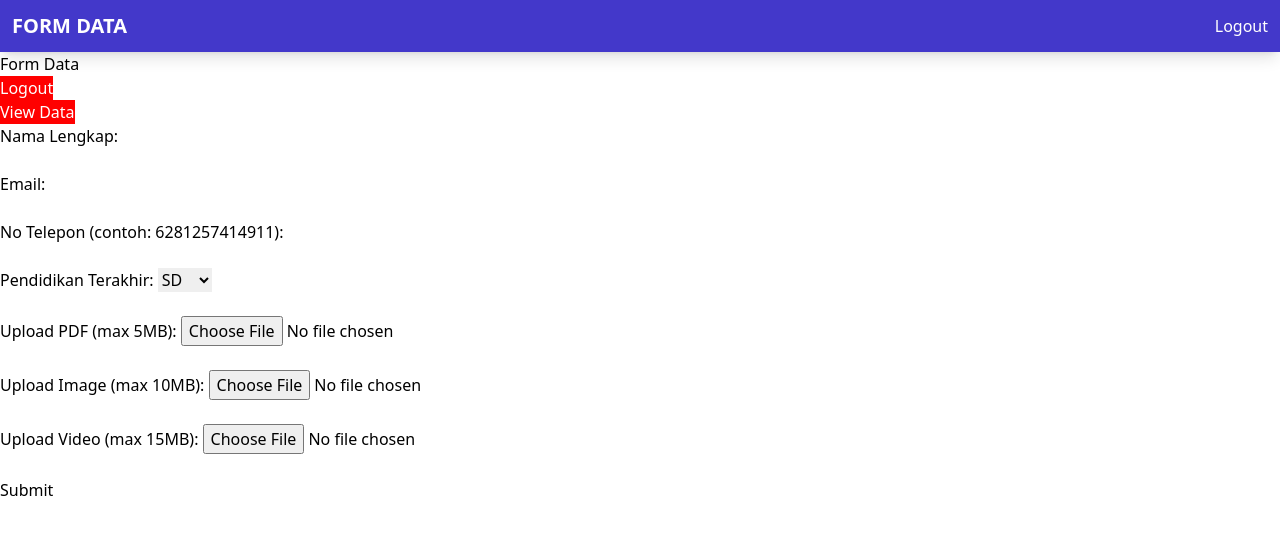
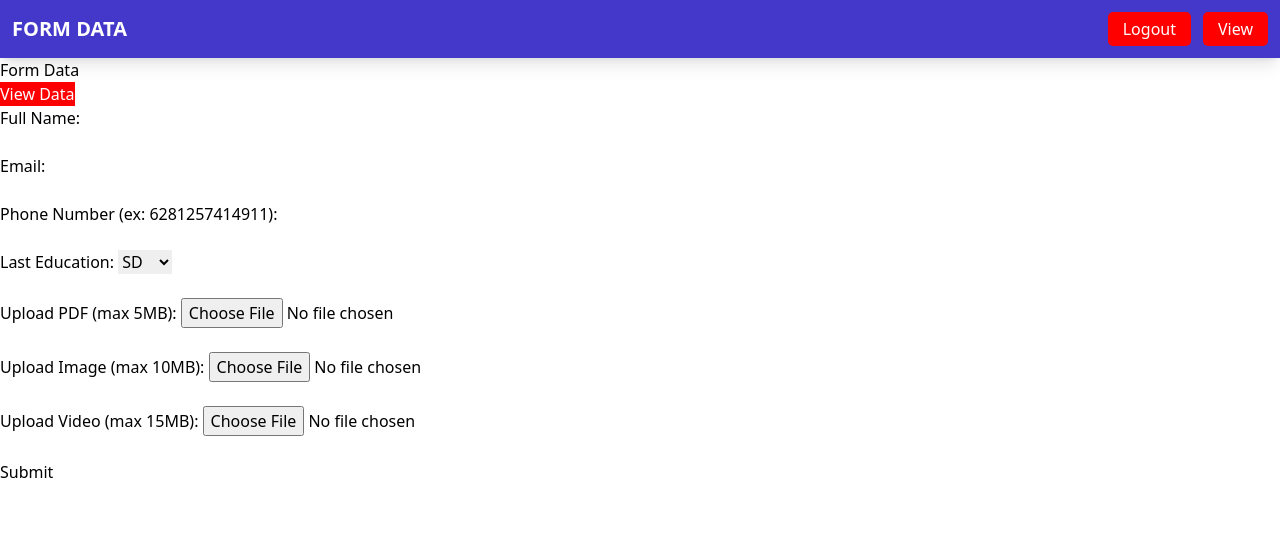
Before and after one commit to khairiyaputrii/Information-Security-Group-Project, a Flask app: page /data_form in a window 1280 px wide. Shown: the top 535 px of the page. Run offline with Flask 3, Linux system fonts and the light colour scheme; the visitor is signed in with stand-in values (Sample User, id 1); some libraries are stand-ins or nearby versions.

Commit message:
merge manually with danin-branch

```diff
--- a/app.py
+++ b/app.py
@@ -1,24 +1,32 @@
 from flask import Flask, render_template, request, redirect, url_for, flash, session
-import mysql.connector
 from werkzeug.security import generate_password_hash, check_password_hash
+from werkzeug.utils import secure_filename
 from Crypto.Cipher import AES, DES, ARC4
 from Crypto.Random import get_random_bytes
 from Crypto.Util.Padding import pad, unpad
+import mysql.connector
+import os
+app = Flask(__name__)
+app.secret_key = 'secret_key_for_flash_messages'
 
-app = Flask(__name__)
-app.secret_key = 'secret_key_for_flash_messages'  # Change to a more secure secret key
+# ? Set the upload folder
+app.config['UPLOAD_FOLDER'] = 'uploads'
+# ? Define allowed file extensions globally
+ALLOWED_EXTENSIONS = {'pdf', 'jpeg', 'jpg', 'png', 'mp4'}
 
 # ! DATABASE CONNECTION
 
-# Change to your database configuration
+# ? Change to your database configuration
 db_config = {
     'host': '127.0.0.1',
     'user': 'root',
     'password': '',
     'database': 'keamananinf',
+    'charset': 'utf8mb4',
+    'connection_timeout': 300
 }
 
-# Function to create a connection to the MySQL database
+# ? Function to create a connection to the MySQL database
 def create_connection():
     return mysql.connector.connect(**db_config)
 
@@ -57,17 +65,6 @@ def decrypt_message_arc4(ciphertext, key):
     decrypted = cipher.decrypt(ciphertext)
     return decrypted.decode('utf-8')
 
-# Message to be encrypted
-message_to_encrypt = "Hello, this is a secret message!"
-
-# ? Encrypt the message
-# encrypted_message = encrypt_message_des(message_to_encrypt, encryption_key)
-# print("Encrypted message:", encrypted_message)
-# ? Decrypt the message
-# decrypted_message = decrypt_message_des(encrypted_message, encryption_key)
-# print("Decrypted message:", decrypted_message)
-
-
 # ! ROUTING
 
 # ? Redirect the root URL to the login page
@@ -80,7 +77,7 @@ def root():
 def logout():
     if 'username' in session:
         session.pop('username', None)
-        flash("Anda telah berhasil logout.", "flash-warning")
+        flash("Logout Successful.", "flash-warning")
     return redirect(url_for('login'))
 
 # ? Route for the login page
@@ -99,11 +96,11 @@ def login():
         result = cursor.fetchone()
 
         if result and check_password_hash(result[1], password):
-            flash("Login berhasil!", "flash-success")
+            flash("Login Successful.", "flash-success")
             session['username'] = username
             return redirect(url_for('data_form'))
         else:
-            flash("Login gagal. Periksa kembali informasi Anda.", "flash-error")
+            flash("Login failed. Check your data again.", "flash-error")
 
         cursor.close()
         connection.close()
@@ -126,9 +123,9 @@ def register():
         existing_username = cursor.fetchone()
 
         if existing_username:
-            flash("Username sudah terdaftar. Silakan login.", "flash-warning")
+            flash("User name is already registered. Please come in.", "flash-warning")
         elif password != confirm_password:
-            flash("Konfirmasi password tidak sesuai.", "flash-error")
+            flash("Confirm password is incorrect.", "flash-error")
         else:
             hashed_password = generate_password_hash(password)
 
@@ -139,7 +136,7 @@ def register():
             cursor.close()
             connection.close()
 
-            flash("Registrasi berhasil. Silakan login.", "flash-success")
+            flash("Registration successful. Please log in.", "flash-success")
             return redirect(url_for('login'))
 
     return render_template('register.html')
@@ -153,72 +150,102 @@ def welcome():
 @app.route('/data_form', methods=['GET', 'POST'])
 def data_form():
     if 'username' not in session:
-        flash("Anda harus login terlebih dahulu untuk mengakses halaman ini.", "flash-warning")
+        flash("You must log in first to access this page.", "flash-warning")
         return redirect(url_for('login'))
 
+    # ? Retrieve the username from the session
+    username = session['username']
+
     if request.method == 'POST':
-        nama_lengkap = request.form['nama_lengkap']
+        full_name = request.form['full_name']
         email = request.form['email']
-        no_telepon = request.form['no_telepon']
-        pendidikan = request.form['pendidikan']
+        phone_number = request.form['phone_number']
+        last_education = request.form['last_education']
 
         # ? EAS Encrypt Method
-        enc_eas_nama_lengkap, iv = encrypt_message_aes(nama_lengkap, eas_key)
+        enc_eas_full_name, iv = encrypt_message_aes(full_name, eas_key)
         enc_eas_email, iv = encrypt_message_aes(email, eas_key)
-        enc_eas_no_telpon, iv = encrypt_message_aes(no_telepon, eas_key)
-        enc_eas_pendidikan, iv = encrypt_message_aes(pendidikan, eas_key)
+        enc_eas_phone_number, iv = encrypt_message_aes(phone_number, eas_key)
+        enc_eas_last_education, iv = encrypt_message_aes(last_education, eas_key)
 
         # ? DES Encrypt Method
-        enc_des_nama_lengkap = encrypt_message_des(nama_lengkap, des_key)
+        enc_des_full_name = encrypt_message_des(full_name, des_key)
         enc_des_email = encrypt_message_des(email, des_key)
-        enc_des_no_telpon = encrypt_message_des(no_telepon, des_key)
-        enc_des_pendidikan = encrypt_message_des(pendidikan, des_key)
+        enc_des_phone_number = encrypt_message_des(phone_number, des_key)
+        enc_des_last_education = encrypt_message_des(last_education, des_key)
 
         # ? ARC4 Encrypt Method
-        enc_arc4_nama_lengkap = encrypt_message_arc4(nama_lengkap, des_key)
+        enc_arc4_full_name = encrypt_message_arc4(full_name, des_key)
         enc_arc4_email = encrypt_message_arc4(email, des_key)
-        enc_arc4_no_telpon = encrypt_message_arc4(no_telepon, des_key)
-        enc_arc4_pendidikan = encrypt_message_arc4(pendidikan, des_key)
+        enc_arc4_phone_number = encrypt_message_arc4(phone_number, des_key)
+        enc_arc4_last_education = encrypt_message_arc4(last_education, des_key)
+
+        # ? Set the upload folder dynamically based on the username
+        app.config['UPLOAD_FOLDER'] = f'uploads/{username}'
+
+        # ? Ensure the user's upload folder exists
+        os.makedirs(app.config['UPLOAD_FOLDER'], exist_ok=True)
+
+        # ? Handle file uploads
+        pdf_path = save_file('pdf_upload', 'pdf')
+        img_path = save_file('img_upload', 'img')
+        video_path = save_file('video_upload', 'video')
 
         connection = create_connection()
         cursor = connection.cursor()
 
         insert_data_query = """
         INSERT INTO data (
-            nama_lengkap,
-            enc_eas_nama_lengkap,
-            enc_des_nama_lengkap,
-            enc_arc4_nama_lengkap,
+            full_name,
+            enc_eas_full_name,
+            enc_des_full_name,
+            enc_arc4_full_name,
             email,
             enc_eas_email,
             enc_des_email,
             enc_arc4_email,
-            no_telepon,
-            enc_eas_no_telpon,
-            enc_des_no_telpon,
-            enc_arc4_no_telpon,
-            pendidikan,
-            enc_eas_pendidikan,
-            enc_des_pendidikan,
-            enc_arc4_pendidikan)
+            phone_number,
+            enc_eas_phone_number,
+            enc_des_phone_number,
+            enc_arc4_phone_number,
+            last_education,
+            enc_eas_last_education,
+            enc_des_last_education,
+            enc_arc4_last_education)
         VALUES (%s, %s, %s, %s, %s, %s, %s, %s, %s, %s, %s, %s, %s, %s, %s, %s)
         """
-        data = (nama_lengkap, enc_eas_nama_lengkap, enc_des_nama_lengkap, enc_arc4_nama_lengkap, email, enc_eas_email, enc_des_email, enc_arc4_email, no_telepon, enc_eas_no_telpon, enc_des_no_telpon, enc_arc4_no_telpon, pendidikan, enc_eas_pendidikan, enc_des_pendidikan, enc_arc4_pendidikan)
+        data = (full_name, enc_eas_full_name, enc_des_full_name, enc_arc4_full_name, email, enc_eas_email, enc_des_email, enc_arc4_email, phone_number, enc_eas_phone_number, enc_des_phone_number, enc_arc4_phone_number, last_education, enc_eas_last_education, enc_des_last_education, enc_arc4_last_education)
         cursor.execute(insert_data_query, data)
 
         connection.commit()
         cursor.close()
         connection.close()
 
-        flash("Data berhasil disubmit!", "flash-success")
+        flash("Data submitted successfully!", "flash-success")
 
     return render_template('data_form.html')
+
+# ? Function to save uploaded files
+def save_file(file_key, file_type):
+    file = request.files[file_key]
+    if file and allowed_file(file.filename, file_type):
+        # ? Use the dynamically set upload folder
+        file_folder = app.config['UPLOAD_FOLDER']
+        filename = secure_filename(file.filename)
+        file_path = os.path.join(file_folder, filename)
+        file.save(file_path)
+        return file_path
+    return None
+
+# ? Function to check if the file type is allowed
+def allowed_file(filename, file_type):
+    return '.' in filename and filename.rsplit('.', 1)[1].lower() in ALLOWED_EXTENSIONS
 
 # ? Route to decrypt and view submitted data
 @app.route('/view_data', methods=['GET', 'POST'])
 def view_data():
     if 'username' not in session:
-        flash("Anda harus login terlebih dahulu untuk mengakses halaman ini.", "flash-warning")
+        flash("You must log in first to access this page.", "flash-warning")
         return redirect(url_for('login'))
 
     if request.method == 'POST':
@@ -230,22 +257,22 @@ def view_data():
 
         get_data_query = """
         SELECT
-            nama_lengkap,
+            full_name,
             email,
-            no_telepon,
-            pendidikan,
-            enc_eas_nama_lengkap,
+            phone_number,
+            last_education,
+            enc_eas_full_name,
             enc_eas_email,
-            enc_eas_no_telpon,
-            enc_eas_pendidikan,
-            enc_des_nama_lengkap,
+            enc_eas_phone_number,
+            enc_eas_last_education,
+            enc_des_full_name,
             enc_des_email,
-            enc_des_no_telpon,
-            enc_des_pendidikan,
-            enc_arc4_nama_lengkap,
+            enc_des_phone_number,
+            enc_des_last_education,
+            enc_arc4_full_name,
             enc_arc4_email,
-            enc_arc4_no_telpon,
-            enc_arc4_pendidikan
+            enc_arc4_phone_number,
+            enc_arc4_last_education
         FROM data
         WHERE id = %s
         """
@@ -253,28 +280,27 @@ def view_data():
         data = cursor.fetchone()
 
         if data:
-            # Memilih metode enkripsi yang sesuai
             if encryption_method == 'AES':
-                decrypted_nama_lengkap = decrypt_message_aes(data[4], data[5], eas_key)
+                decrypted_full_name = decrypt_message_aes(data[4], data[5], eas_key)
                 decrypted_email = decrypt_message_aes(data[6], data[7], eas_key)
-                decrypted_no_telepon = decrypt_message_aes(data[8], data[9], eas_key)
-                decrypted_pendidikan = decrypt_message_aes(data[10], data[11], eas_key)
+                decrypted_phone_number = decrypt_message_aes(data[8], data[9], eas_key)
+                decrypted_last_education = decrypt_message_aes(data[10], data[11], eas_key)
             elif encryption_method == 'DES':
-                decrypted_nama_lengkap = decrypt_message_des(data[12], eas_key)
+                decrypted_full_name = decrypt_message_des(data[12], eas_key)
                 decrypted_email = decrypt_message_des(data[13], eas_key)
-                decrypted_no_telepon = decrypt_message_des(data[14], eas_key)
-                decrypted_pendidikan = decrypt_message_des(data[15], eas_key)
+                decrypted_phone_number = decrypt_message_des(data[14], eas_key)
+                decrypted_last_education = decrypt_message_des(data[15], eas_key)
             elif encryption_method == 'ARC4':
-                decrypted_nama_lengkap = decrypt_message_arc4(data[16], eas_key)
+                decrypted_full_name = decrypt_message_arc4(data[16], eas_key)
                 decrypted_email = decrypt_message_arc4(data[17], eas_key)
-                decrypted_no_telepon = decrypt_message_arc4(data[18], eas_key)
-                decrypted_pendidikan = decrypt_message_arc4(data[19], eas_key)
+                decrypted_phone_number = decrypt_message_arc4(data[18], eas_key)
+                decrypted_last_education = decrypt_message_arc4(data[19], eas_key)
 
             return render_template('view_data.html', data_id=enc_data_id,
-                                   decrypted_nama_lengkap=decrypted_nama_lengkap,
+                                   decrypted_full_name=decrypted_full_name,
                                    decrypted_email=decrypted_email,
-                                   decrypted_no_telepon=decrypted_no_telepon,
-                                   decrypted_pendidikan=decrypted_pendidikan)
+                                   decrypted_phone_number=decrypted_phone_number,
+                                   decrypted_last_education=decrypted_last_education)
 
     return render_template('view_data_form.html')
 
--- a/templates/data_form.html
+++ b/templates/data_form.html
@@ -11,9 +11,17 @@
         <div class="container mx-auto">
             <div class="flex justify-between items-center p-3">
                 <a href="#" class="text-white text-xl font-bold">FORM DATA</a>
-                <form method="POST" action="/logout">
+                <!-- <form method="POST" action="/logout">
                     <button type="submit" class="text-white">Logout</button>
-                </form>
+                </form> -->
+                <div class="flex gap-3">
+                    <form method="POST" action="/logout">
+                        <button type="submit" style="background-color: red; color: white;padding: 5px 15px;border-radius: 5px;">Logout</button>
+                    </form>
+                    <form method="POST" action="/view_data">
+                        <button type="submit" style="background-color: red; color: white;padding: 5px 15px;border-radius: 5px;">View</button>
+                    </form>
+                </div>
             </div>
         </div>
     </nav>
@@ -27,24 +35,21 @@
         {% endif %}
     {% endwith %}
     <h1>Form Data</h1>
-    <form method="POST" action="/logout">
-        <button type="submit" style="background-color: red; color: white;">Logout</button>
-    </form>
     <a href="/view_data">
         <button style="background-color: red; color: white;">View Data</button>
     </a>
-    <form method="POST" action="/data_form">
-        <label for="nama_lengkap">Nama Lengkap:</label>
-        <input type="text" id="nama_lengkap" name="nama_lengkap" required><br><br>
+    <form method="POST" action="/data_form" enctype="multipart/form-data">
+        <label for="full_name">Full Name:</label>
+        <input type="text" id="full_name" name="full_name" required><br><br>
 
         <label for="email">Email:</label>
         <input type="email" id="email" name="email" required><br><br>
 
-        <label for="no_telepon">No Telepon (contoh: 6281257414911):</label>
-        <input type="tel" id="no_telepon" name="no_telepon" pattern="[0-9]{13}" required><br><br>
+        <label for="phone_number">Phone Number (ex: 6281257414911):</label>
+        <input type="tel" id="phone_number" name="phone_number" pattern="[0-9]{13}" required><br><br>
 
-        <label for="pendidikan">Pendidikan Terakhir:</label>
-        <select id="pendidikan" name="pendidikan" required>
+        <label for="last_education">Last Education:</label>
+        <select id="last_education" name="last_education" required>
             <option value="SD">SD</option>
             <option value="SMP">SMP</option>
             <option value="SMA">SMA</option>
```
Also changed, not shown: uploads/NaufalIhza/Mens_Nike_Zion_Williamson_Royal_Duke_Blue_Devils_Alumni_Player_Limited_Basketball_Jersey.jpeg (added), 3 other files.
